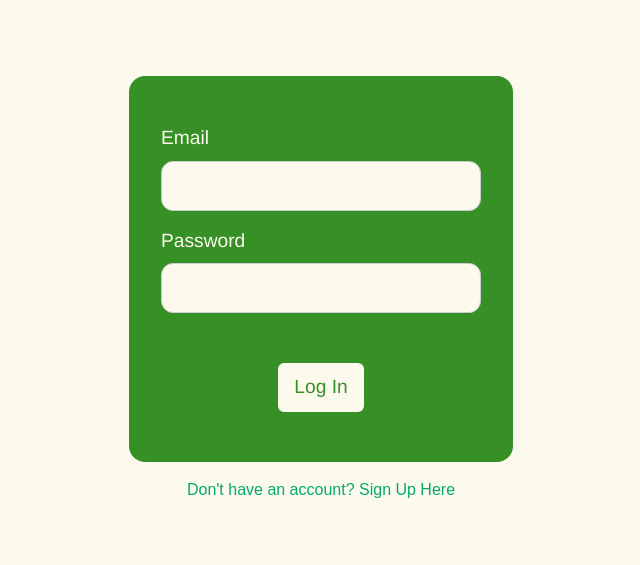
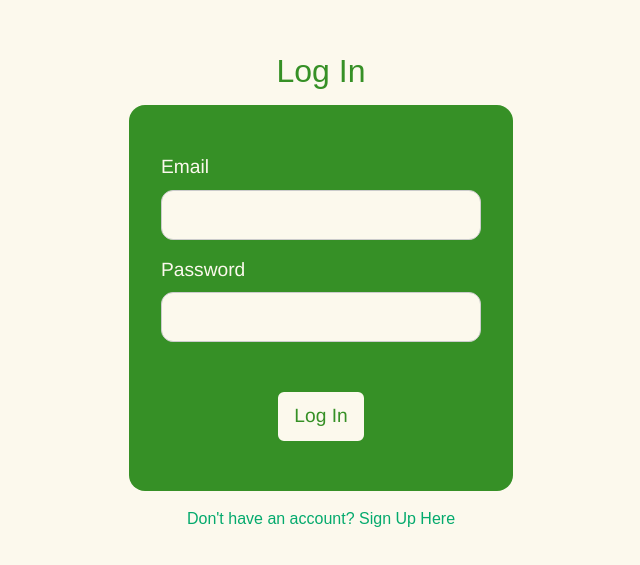
Before and after one commit to jshen12/LA-Hacks-2023, a React (Create React App) app in the folder client/: page /login in a window 1280 px wide. Shown: the part 111-676 px from the top of the page, without its empty margins (319-959 px from the left). Built offline with nearby package versions, Linux system fonts and the light colour scheme.

Commit message:
Styled pages

```diff
--- a/client/src/App.js
+++ b/client/src/App.js
@@ -23,7 +23,7 @@ function App() {
           <Route path="/login" element={<LoginPage />} />
           <Route path="/signup" element={<SignUpPage />} />
           <Route
-            path="/restaurant/:id"
+            path="/restaurant"
             element={<UserPage loggedInRestaurantId={loggedInRestaurantId} />}
           />
         </Routes>
--- a/client/src/index.css
+++ b/client/src/index.css
@@ -134,7 +134,7 @@ p {
 }
 
 
-.sign-up-header{
+.form-header{
   color: var(--primary);
   font-size: 2.0rem;
   text-align: center;
@@ -180,9 +180,9 @@ p {
 
 .sign-up-form-btn:hover,
 .sign-up-form-btn:focus {
-  background-color: #04AA6D;
-  color: white;
-  border: solid 2px white;
+  background-color: var(--primary);
+  color: var(--secondary);
+  border: solid 2px var(--secondary);
 }
 
 .sign-up-form-btn:active {
--- a/client/src/pages/LoginPage.jsx
+++ b/client/src/pages/LoginPage.jsx
@@ -32,6 +32,9 @@ const LogInPage = ({}) => {
 
   return (
     <div className="sign-up-page">
+      <div className="form-header">
+        Log In
+      </div>
       <div className="sign-up-form-container">
         <form className="sign-up-form" onSubmit={(e) => {
           e.preventDefault();
--- a/client/src/pages/SignUpPage.jsx
+++ b/client/src/pages/SignUpPage.jsx
@@ -31,7 +31,7 @@ const SignUpPage = ({}) => {
 
   return (
     <div className="sign-up-page">
-      <div className="sign-up-header">
+      <div className="form-header">
         Create An Account
       </div>
       <div className="sign-up-form-container">
```
